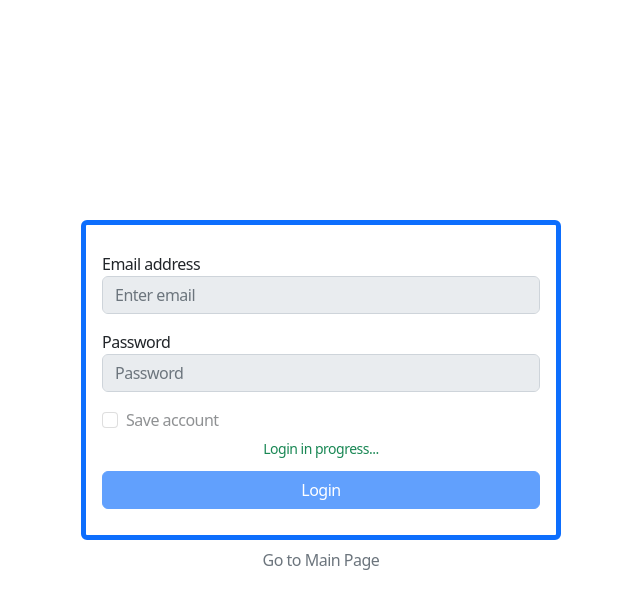
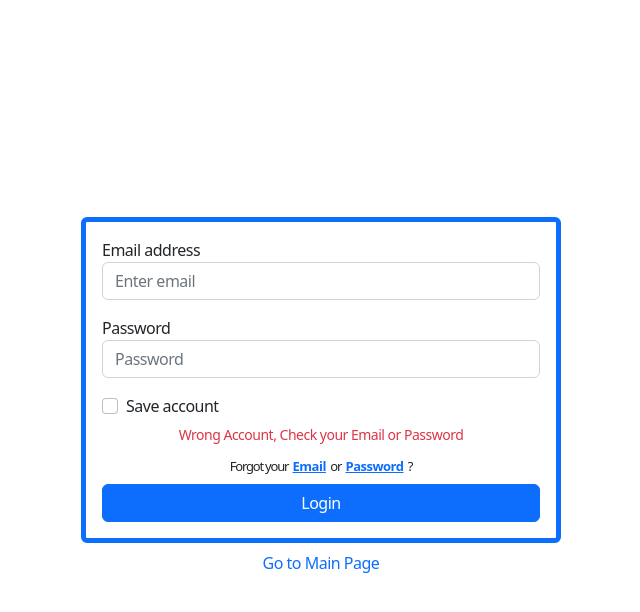
Before and after one commit to mothership2002/sample-fullstack, a React (Create React App) app in the folder react-client/: page /login in a window 1280 px wide. Both pictures are taken after a click on the button "Login". Shown: the top 612 px of the page, without its empty margins (319-959 px from the left). Built offline with nearby package versions, Linux system fonts and the light colour scheme.

Commit message:
로그인폼 앞단 90퍼센트 완성

```diff
--- a/react-client/src/assets/css.css
+++ b/react-client/src/assets/css.css
@@ -2,3 +2,11 @@
   /* 사용자 정의 스타일 */
   cursor: wait !important;
 }
+
+.font-letter-spacing {
+  letter-spacing: -1.2px;
+}
+
+.font-weight-bolder {
+  font-weight: bolder;
+}
--- a/react-client/src/component/LoginForm.js
+++ b/react-client/src/component/LoginForm.js
@@ -30,6 +30,7 @@ export const LoginForm = () => {
   // use variable
   const [validation, setValidation] = useState(null);
   const [submitFlag, setSubmitFlag] = useState(false);
+  const [showFlag, setShowFlag] = useState(false);
 
   const [emailAccount, setEmailAccount] = useState('');
   const [password, setPassword] = useState('');
@@ -64,10 +65,11 @@ export const LoginForm = () => {
     // 조회 api
 
     utils.controlCursorShape('wait');
-    const err = await testPromise(333312312);
+    const err = await testPromise(333);
     utils.controlCursorShape('auto');
 
     if (err) {
+      setShowFlag(true);
       toggleFlag();
       setValidation(message.nonExistentAccount);
     }
@@ -103,6 +105,45 @@ export const LoginForm = () => {
     setSubmitFlag(prevSubmitFlag => !prevSubmitFlag);
   }
 
+  const findAccountLink = () => {
+    if (showFlag) {
+      return (
+        <Nav activeKey="/"
+          bsPrefix={css.findAccountLinkCss.map((style) => style).join(' ') + (!submitFlag ? ' displayNone' : '')}
+          style={css.navStyle}>
+          <div className='font-letter-spacing'>
+            Forgot your &nbsp;
+          </div>
+          <Nav.Item>
+            <Nav.Link href="/" disabled={submitFlag}
+              bsPrefix={css.navClassName.map((style) => style).join(' ')}>
+              Email
+            </Nav.Link>
+          </Nav.Item>
+          <div className='font-letter-spacing'>
+            &nbsp; or &nbsp;
+          </div>
+          <Nav.Item>
+            <Nav.Link href='/' disabled={submitFlag}
+              bsPrefix={css.navClassName.map((style) => style).join(' ')}>
+              Password
+            </Nav.Link>
+          </Nav.Item>
+          <div className='font-letter-spacing'>
+            &nbsp; ?
+          </div>
+        </Nav>
+      )
+    }
+    else {
+      return (
+        <div className={css.findAccountLinkCss.map((style) => style).join(' ')}
+        style={css.navStyle}>
+        </div>
+      )
+    }
+  }
+
   return (
     <Container
       className={css.mainContainerStyle.map((item) => item).join(' ')}
@@ -133,7 +174,8 @@ export const LoginForm = () => {
 
         <Form.Group controlId="formBasicCheckbox" >
           <Form.Check
-            bsPrefix={utils.showWaitingCursorCss(submitFlag, 'form-check')}>
+            bsPrefix={utils.showWaitingCursorCss(submitFlag, 'form-check')}
+          >
             <Form.Check.Input type="checkbox"
               onChange={changeSaveLogin}
               disabled={submitFlag}
@@ -148,13 +190,13 @@ export const LoginForm = () => {
 
         <div
           className={css.validateContainerStyle.map((style) => style).join(' ')}
-          style={css.validateContainerSize}
-        >
+          style={css.validateContainerSize}>
           <Form.Text className={submitFlag ? css.progressLogin : css.failedLogin}>
-            { validation }
+            {validation}
           </Form.Text>
+        </div>
 
-        </div>
+        {findAccountLink()}
 
         <Button onClick={submit}
           disabled={submitFlag}>
--- a/react-client/src/component/Main.js
+++ b/react-client/src/component/Main.js
@@ -5,9 +5,8 @@ import { Link, redirect, useNavigate } from 'react-router-dom';
 
 const Main = () => {
 
+  const [user, setUser] = useState(false);
   const navigate = useNavigate();
-
-  const [user, setUser] = useState(true);
 
   useEffect(() => {
     const user = null;
@@ -15,14 +14,11 @@ const Main = () => {
 
   }, []);
 
-  const linkToPage = (url) => {
-    navigate(url);
-  }
 
   const loginBox = (user) => {
     if (!user) {
       return (
-        <Button onClick={linkToPage()}>
+        <Button>
           login
         </Button>
       )
--- a/react-client/src/stores/css/LoginFormCss.js
+++ b/react-client/src/stores/css/LoginFormCss.js
@@ -51,6 +51,23 @@ export const loginFomrCss = atom({
     progressLogin: [
       'text-success'
     ],
+
+    findAccountLinkCss: [
+      'd-flex',
+      'mb-2',
+      'justify-content-sm-center',
+      'align-items-sm-center',
+    ],
+
+    navStyle: {
+      fontSize: '13px',
+      minHeight: '19.5px'
+    },
+
+    navClassName: [
+      'font-weight-bolder',
+      'text-primary',
+    ]
   }
 
 });
```
Also changed, not shown: react-client/src/common/Utils.js (line endings or trailing spaces).
